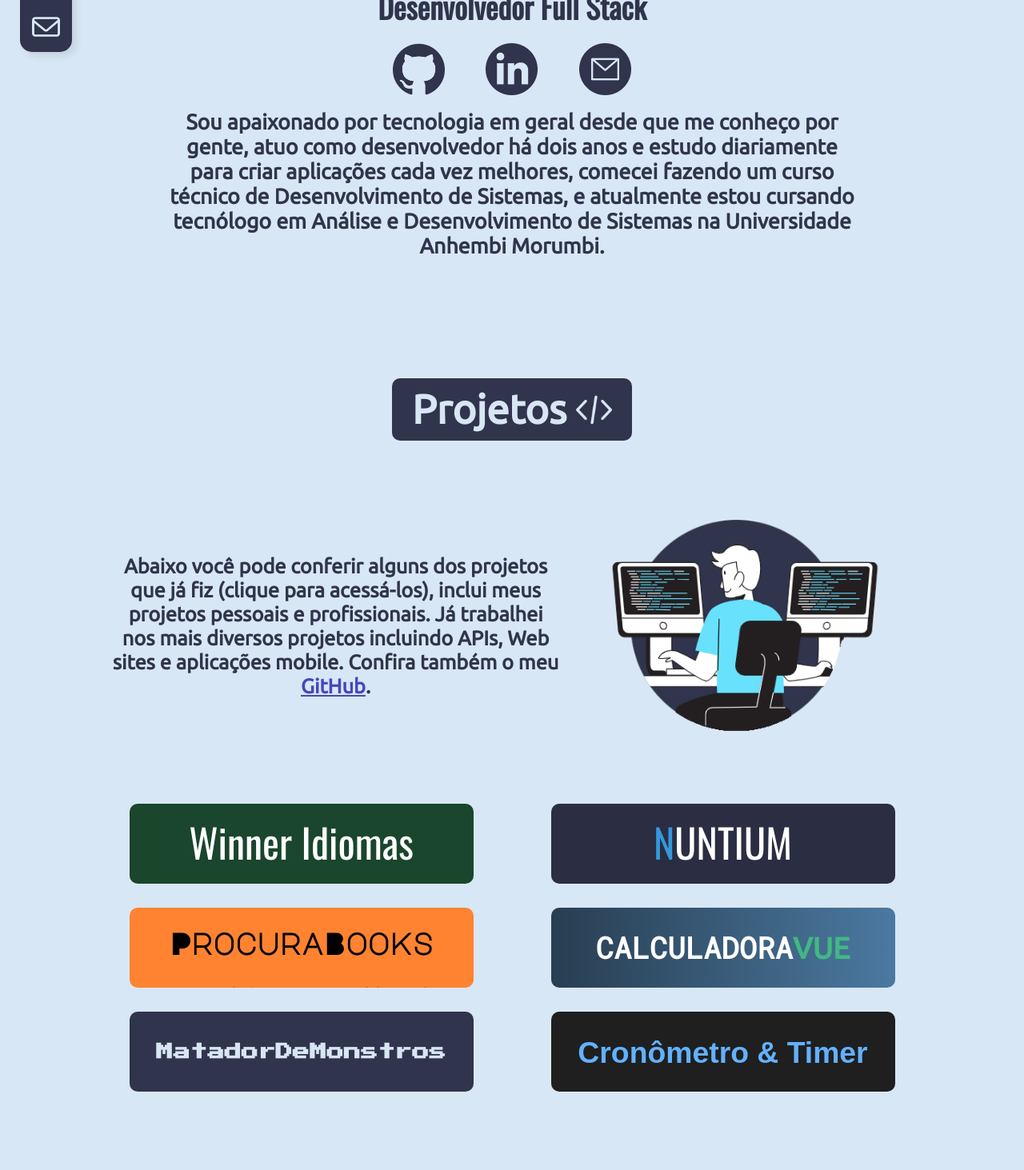
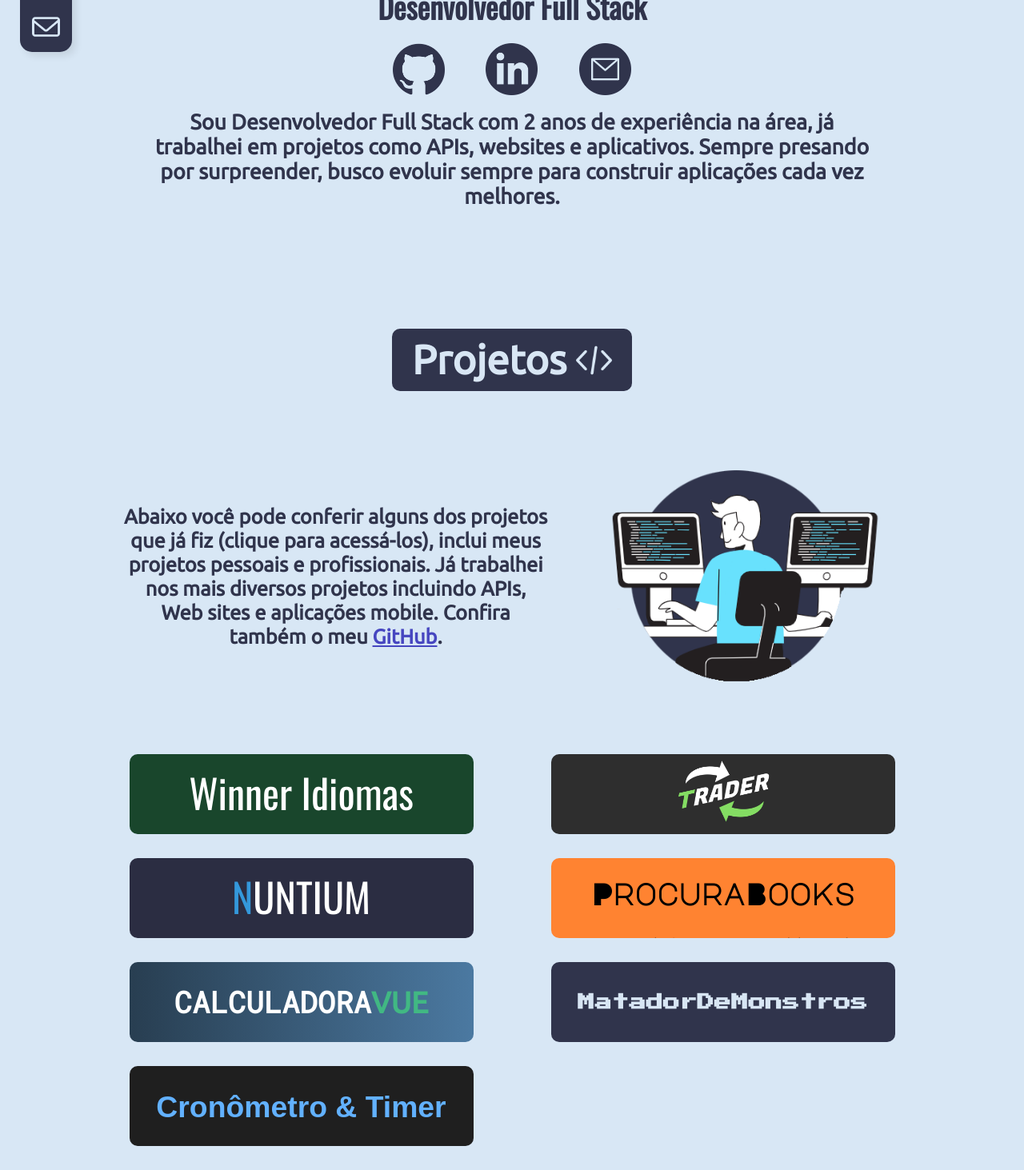
Before and after one commit to Gabriel774/portfolio-gabriel, a Next.js app: page / in a window 1280 px wide. Shown: the part 500-1963 px from the top of the page at 80% size. Built offline with nearby package versions, Linux system fonts and the light colour scheme; a web font is replaced by a local one.

Commit message:
feat(profile-pic, projects): Adicionado novo projeto, foto de perfil atualizada

```diff
--- a/components/LandingPage.jsx
+++ b/components/LandingPage.jsx
@@ -39,14 +39,17 @@
         </div>
         <div></div>
         <h4 className={styles.desc}>
-          Sou apaixonado por tecnologia em geral desde que me conheço por gente,
-          atuo como desenvolvedor há dois anos e estudo diariamente para criar
-          aplicações cada vez melhores, comecei fazendo um curso técnico de
-          Desenvolvimento de Sistemas, e atualmente estou cursando tecnólogo em
-          Análise e Desenvolvimento de Sistemas na Universidade Anhembi Morumbi.
+          Sou Desenvolvedor Full Stack com 2 anos de experiência na área, já
+          trabalhei em projetos como APIs, websites e aplicativos. Sempre
+          presando por surpreender, busco evoluir sempre para construir
+          aplicações cada vez melhores.
         </h4>
       </div>
-      <div className={styles.scrollLink} style={{marginBottom: 20}} id="projects-scroll" />
+      <div
+        className={styles.scrollLink}
+        style={{ marginBottom: 20 }}
+        id="projects-scroll"
+      />
     </section>
   );
 }
--- a/components/data.jsx
+++ b/components/data.jsx
@@ -21,8 +21,10 @@
 import uamIcon from "../public/img/uam.jpg";
 import etecIcon from "../public/img/T.png";
 import udemyIcon from "../public/img/udemy.png";
+import traderLogo from "../public/img/trader-logo.png";
 import nodeIcon from "../public/img/nodejs-logo-FBE122E377-seeklogo.com.png";
 import laravelIcon from "../public/img/laravel.jpeg";
+import Image from "next/image";
 
 export const projects = [
   {
@@ -48,6 +50,22 @@
         trabalhava na SignoWeb. O foco do site é a venda de cursos de inglês.
         Possui um blog de notícias e todo o conteúdo do site é gerenciável por
         um sistema interno.
+      </p>
+    ),
+  },
+  {
+    name: (
+      <span style={{ width: 120, height: 85, marginTop: 5, marginBottom: 15 }}>
+        <Image src={traderLogo} width={120} height={85} alt="Trader" />
+      </span>
+    ),
+    link: "https://trader-project.vercel.app/register",
+    color: "rgb(46, 46, 46)",
+    desc: (
+      <p className={styles.cardDesc} style={{ color: "white" }}>
+        Trader é uma simulação de um site de day trade, este é um projeto full
+        stack, cujo a ideia vem de uma reimaginação de um desafio do curso da
+        COD3R de VueJS
       </p>
     ),
   },
@@ -183,7 +201,7 @@
     icon: uamIcon,
     alt: "Ícone Universidade Anhembi Morumbi (UAM)",
     color: "#007C6B",
-    link: "https://portal.anhembi.br/graduacao/cursos/tecnologia-em-analise-e-desenvolvimento-de-sistemas/#sobre",
+    link: "https://portal.anhembi.br/graduacao/analise-e-desenvolvimento-de-sistemas/",
   },
   {
     name: "Curso Técnico - Desenvolvimento de Sistemas",
@@ -355,7 +373,7 @@
   },
   {
     name: "Curriculum Vitae",
-    link: "https://drive.google.com/file/d/1udRBYvSrCBZ03db3QGh-3D0R1VXLBqkH/view?usp=sharing",
+    link: "https://drive.google.com/file/d/1MTn3azxuNUpQ7issfGpKa95ommQPgyUz/view?usp=sharing",
     color: contactStyles.btnpurple,
   },
   {
--- a/styles/Home.module.css
+++ b/styles/Home.module.css
@@ -59,7 +59,8 @@
 
 .desc {
   font-size: 20pt;
-  margin: 10px 15px;
+  margin: 10px auto;
+  max-width: 900px;
   transition: opacity 0.5s;
 }
 
--- a/styles/Projects.module.css
+++ b/styles/Projects.module.css
@@ -14,8 +14,8 @@
   align-items: center;
   justify-content: space-around;
   margin-top: 0;
+  min-height: 390px;
 }
-
 
 .title {
   color: #d8e6f4;
@@ -34,14 +34,24 @@
 .subTitle {
   font-size: 19pt;
   margin: 10px;
+  padding: 15px;
   max-width: 55%;
 }
 
 .container {
-    display: flex;
+  display: grid;
+  grid-template-columns: 1fr 1fr 1fr;
   flex-wrap: wrap;
   gap: 30px;
   height: auto;
+
+  @media (max-width: 1700px) {
+    grid-template-columns: 1fr 1fr;
+  }
+
+  @media (max-width: 1100px) {
+    grid-template-columns: 1fr;
+  }
 }
 
 .card {
@@ -52,7 +62,7 @@
   align-items: center;
   background-color: #b3d147;
   border-radius: 10px;
-    transition: all .2s;
+  transition: all 0.2s;
   top: 0;
   left: 5px;
   margin: auto;
@@ -88,7 +98,7 @@
   font-size: 16pt;
 }
 
-@media (max-width:800px) {
+@media (max-width: 800px) {
   .projects {
     padding: 5px;
   }
@@ -121,7 +131,6 @@
 }
 
 @media (max-width: 400px) {
-
   .minorText {
     font-size: 20pt;
   }
```
Also changed, not shown: public/img/profile-pic.png, public/img/trader-logo.png (added). Lines whose indentation alone changed are shown as unchanged.
